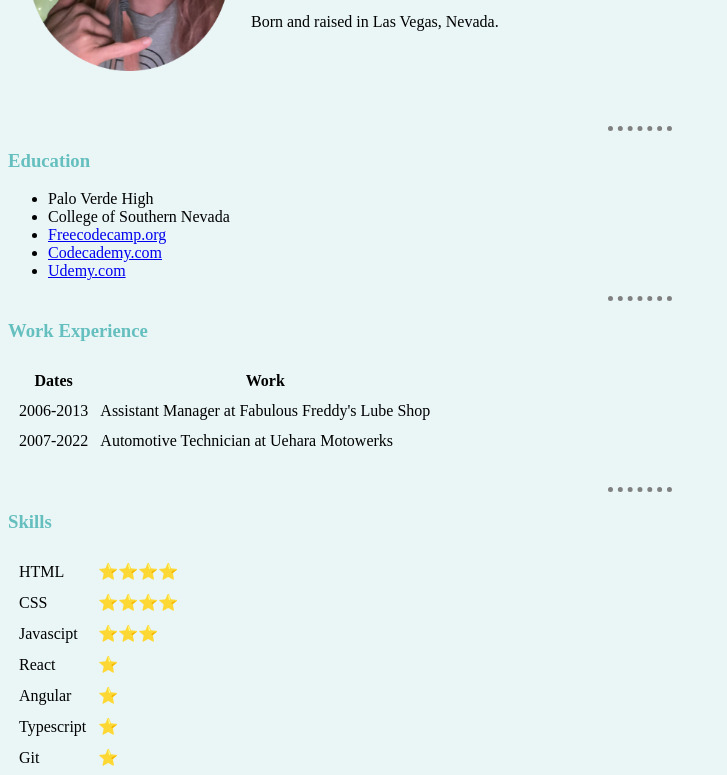
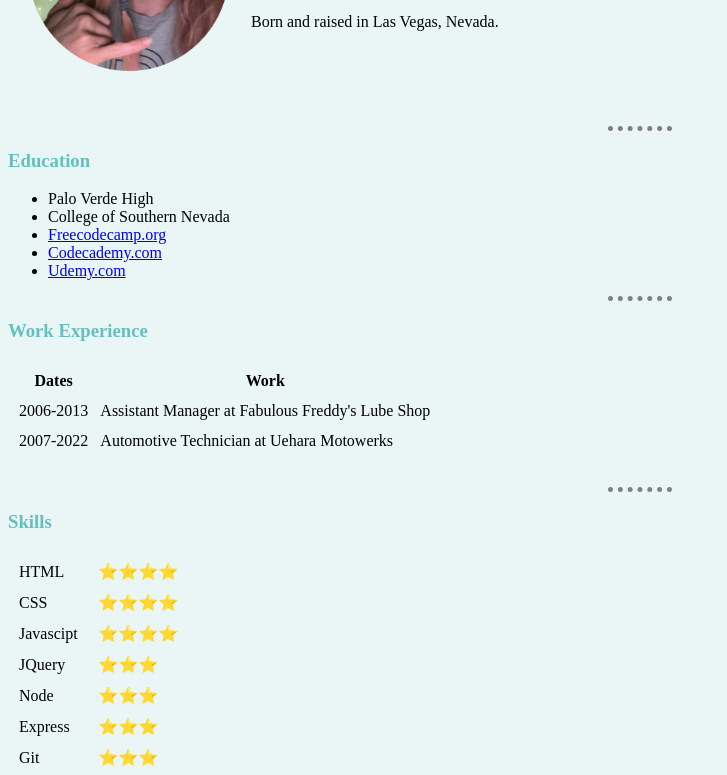
Before and after one commit to kLeister07/Kevin-s-Personal-Site, a website: page index.html in a window 1280 px wide. Shown: the part 158-933 px from the top of the page, without its empty margins (0-727 px from the left). Drawn offline with Linux system fonts and the light colour scheme.

Commit message:
update skills

```diff
--- a/index.html
+++ b/index.html
@@ -66,7 +66,23 @@
                     </tr>
                     <tr>
                         <td>Javascipt </td>
-                        <td>⭐⭐⭐ </td>
+                        <td>⭐⭐⭐⭐ </td>
+                    </tr>
+                    <tr>
+                        <td>JQuery</td>
+                        <td>⭐⭐⭐</td>
+                    </tr>
+                    <tr>
+                        <td>Node</td>
+                        <td>⭐⭐⭐</td>
+                    </tr>
+                    <tr>
+                        <td>Express</td>
+                        <td>⭐⭐⭐</td>
+                    </tr>
+                    <tr>
+                        <td>Git</td>
+                        <td>⭐⭐⭐</td>
                     </tr>
                     <tr>
                         <td>React </td>
@@ -81,7 +97,7 @@
                         <td>⭐</td>
                     </tr>
                     <tr>
-                        <td>Git</td>
+                        <td>API</td>
                         <td>⭐</td>
                     </tr>
                 </table>
@@ -97,6 +113,7 @@
                     <a href="https://www.canva.com/design/DAFEiNiJBWc/9mlw0HD8ddGeVske-RKvJw/watch">
                     Hotel X Ad
                                 </a></li>
+                                <li><a href="https://ronchon-fromage-09736.herokuapp.com/">Newsletter Signup Page</a></li>
             </ul>
     <hr>
 
```
